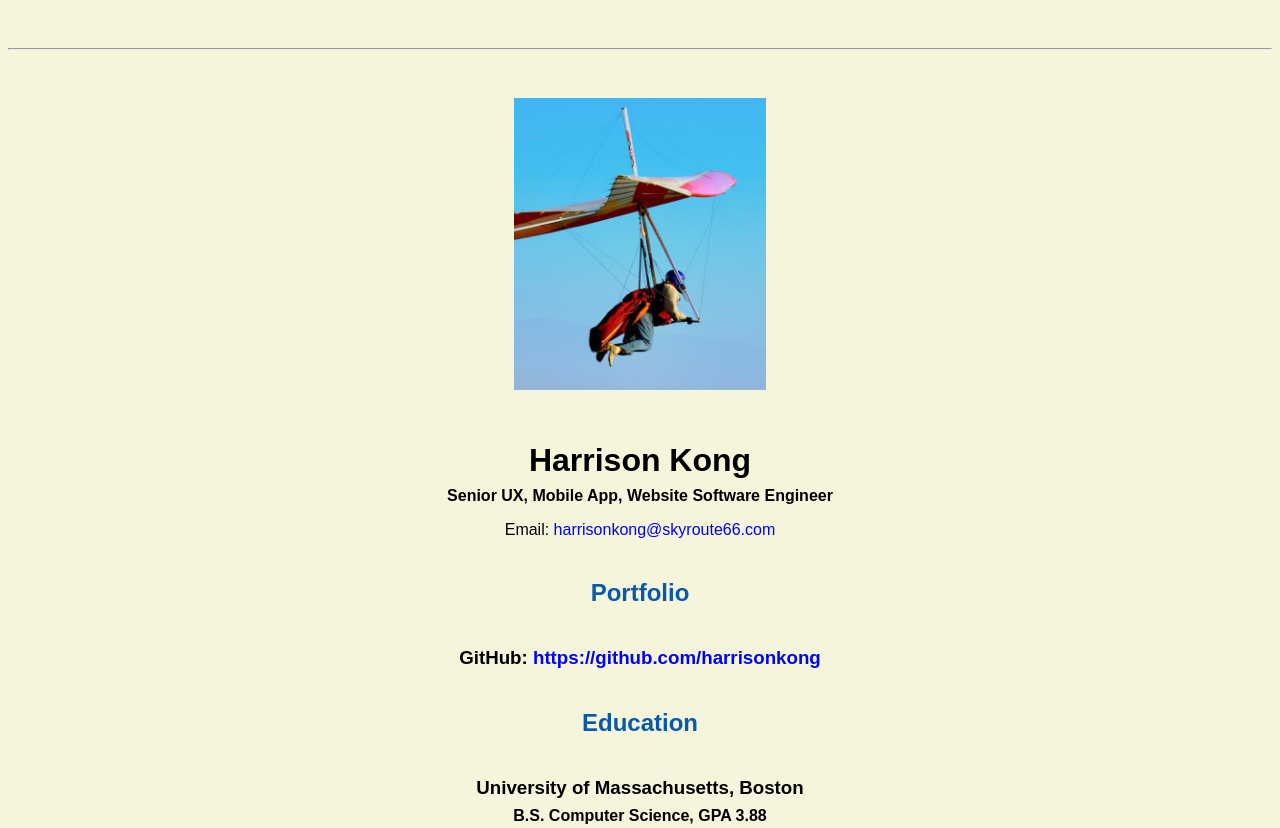
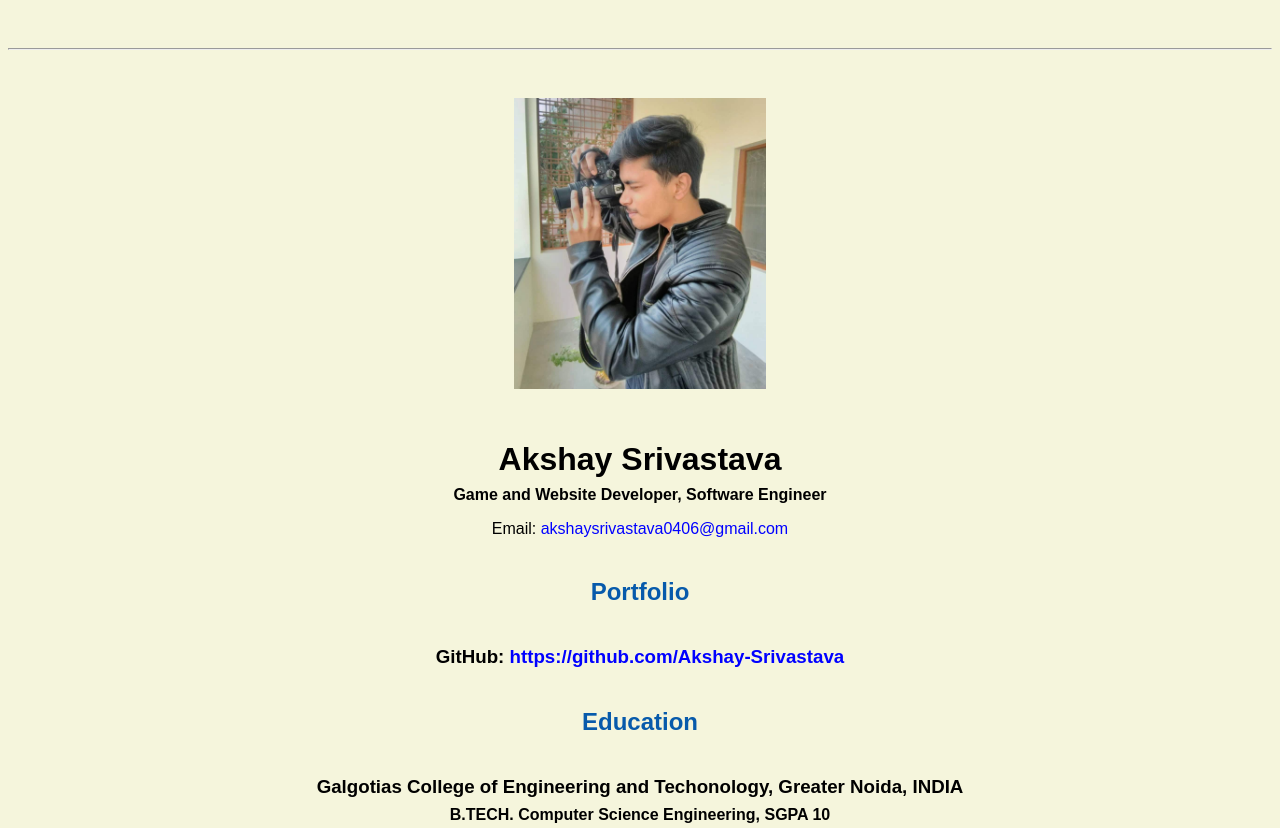
Before and after one commit to Akshay-Srivastava/Akshay-Srivastava.github.io, a plain HTML site: page resume.html in a window 1280 px wide. Shown: the top 828 px of the page. Drawn offline with Linux system fonts and the light colour scheme.

Commit message:
Update resume.html

```diff
--- a/resume.html
+++ b/resume.html
@@ -5,7 +5,7 @@
 <html lang="en">
 
   <header>
-    <title>Harrison Kong's Resume</title>
+    <title>Akshay Srivastava's Resume</title>
     <link rel="stylesheet" href="css/master.css">
     <link rel="Faviconicon" href="favicon.ico" type="image/x-icon">
     <link rel="shortcut" href="favicon.ico" type="image/x-icon">
@@ -17,21 +17,21 @@
   <body>
     <hr>
 
-    <img src="images/headshot.jpg" alt="Harrison Kong's headshot" width="20%">
+    <img src="images/me.jpg" alt="Harrison Kong's headshot" width="20%">
 
-    <h1>Harrison Kong</h1>
-    <h4>Senior UX, Mobile App, Website Software Engineer</h4>
+    <h1>Akshay Srivastava</h1>
+    <h4>Game and Website Developer, Software Engineer</h4>
 
-    <p>Email: <a href="mailto:harrisonkong@skyroute66.com" target="_blank">harrisonkong@skyroute66.com</a></p>
+    <p>Email: <a href="mailto:akshaysrivastava0406@gmail.com" target="_blank">akshaysrivastava0406@gmail.com</a></p>
     <!-- don't post physical address, personal phone number or other personal information on the web! -->
 
     <h2>Portfolio</h2>
-      <h3>GitHub: <a href="https://github.com/harrisonkong" target="_blank">https://github.com/harrisonkong</a></h3>
+      <h3>GitHub: <a href="https://github.com/Akshay-Srivastava" target="_blank">https://github.com/Akshay-Srivastava</a></h3>
 
     <h2>Education</h2>
 
-    <h3>University of Massachusetts, Boston</h3>
-    <h4>B.S. Computer Science, GPA 3.88</h4>
+    <h3>Galgotias College of Engineering and Techonology, Greater Noida, INDIA</h3>
+    <h4>B.TECH. Computer Science Engineering, SGPA 10</h4>
 
     <h2>Professional Experiences</h2>
 
```
